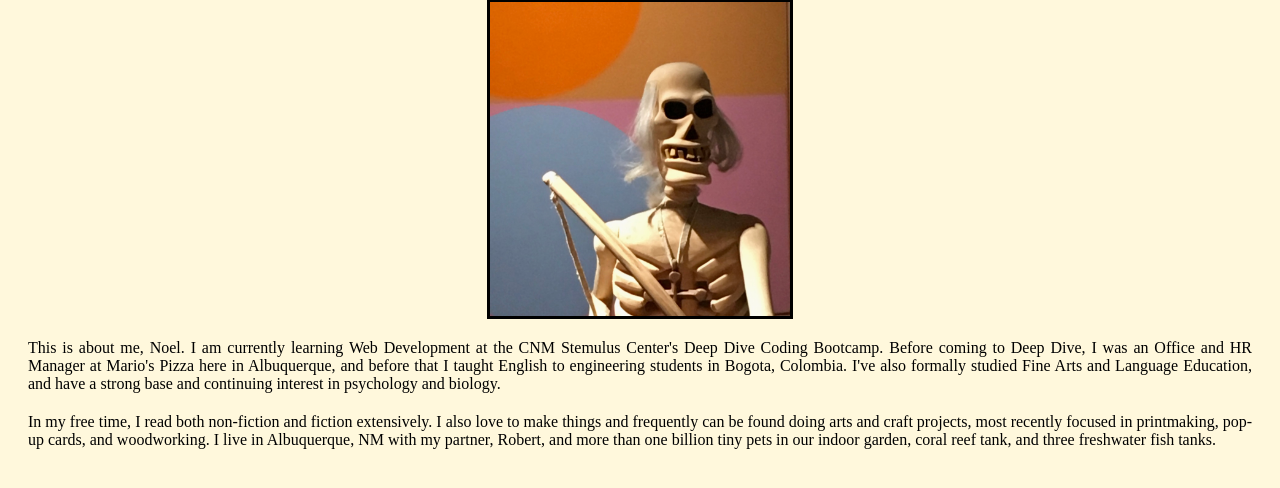
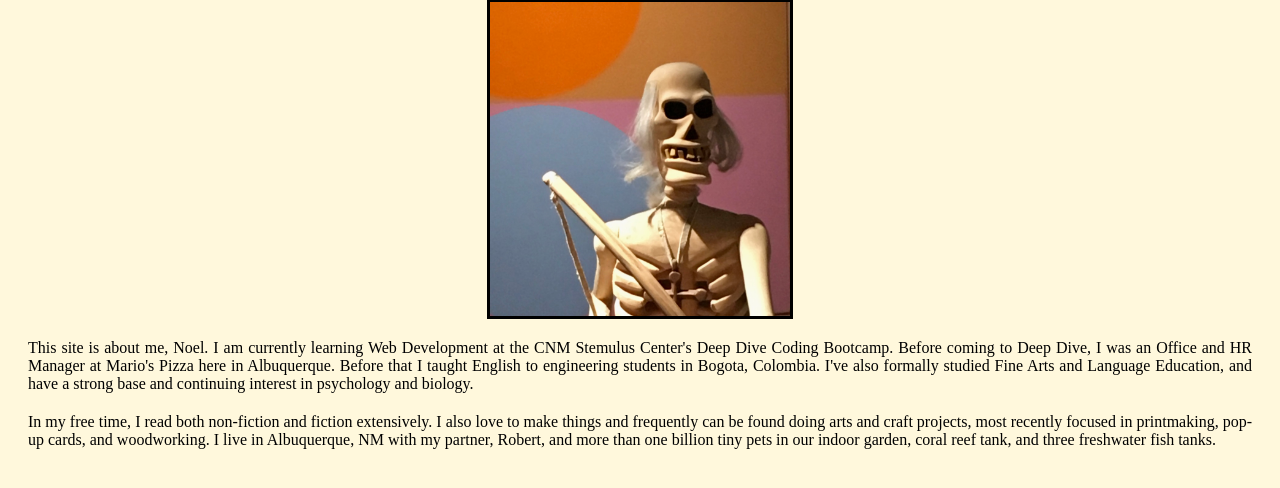
Before and after one commit to anc02d/about-noel, a PHP site: page / in a window 1280 px wide. Shown: the part 161-649 px from the top of the page. Run offline with PHP 8.4, Linux system fonts and the light colour scheme.

Commit message:
edited content of first paragraph

```diff
--- a/index.php
+++ b/index.php
@@ -8,8 +8,8 @@
 		<h1 align="center">Noel Cothren</h1>
 		<img src="images/artSkeleton.jpg" alt="A Picture of Noel."
 			  style="width: 300px;height:auto" align="center">
-		<p>This is about me, Noel. I am currently learning Web Development at the CNM Stemulus Center's Deep Dive Coding Bootcamp.
-		Before coming to Deep Dive, I was an Office and HR Manager at Mario's Pizza here in Albuquerque, and before that I taught English to engineering students
+		<p>This site is about me, Noel. I am currently learning Web Development at the CNM Stemulus Center's Deep Dive Coding Bootcamp.
+		Before coming to Deep Dive, I was an Office and HR Manager at Mario's Pizza here in Albuquerque. Before that I taught English to engineering students
 		in Bogota, Colombia. I've also formally studied Fine Arts and Language Education, and have a strong base and continuing interest in psychology and biology.</p>
 		<p>In my free time, I read both non-fiction and fiction extensively. I also love to make things and frequently can be found doing arts and craft projects,
 			most recently focused in printmaking, pop-up cards, and woodworking. I live in Albuquerque, NM with my partner, Robert, and more than one billion tiny pets
```
